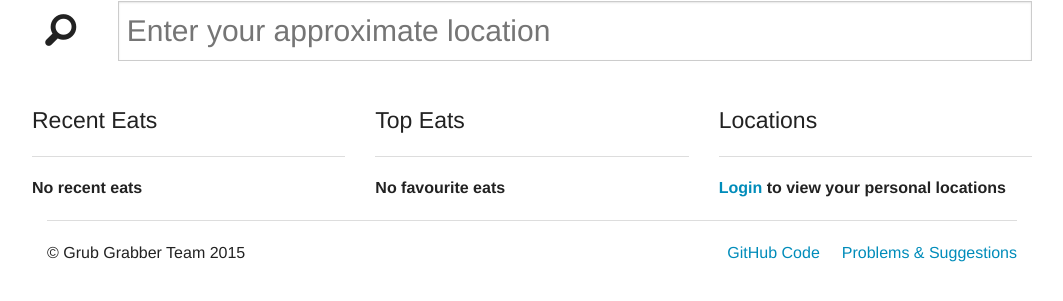
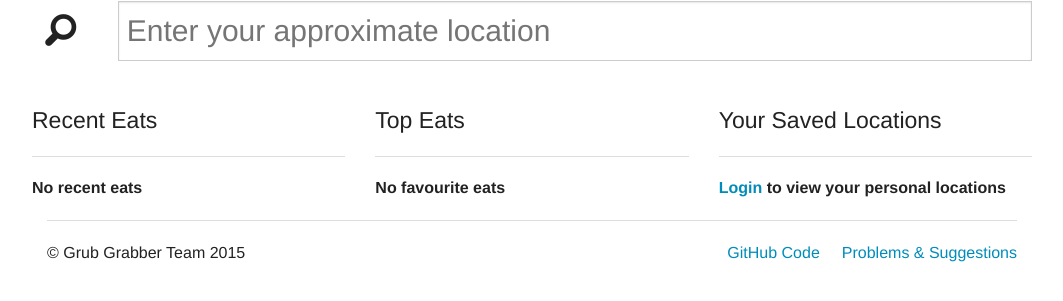
Before and after one commit to isaac-jordan/GrubGrabber, a Django app: page / in a window 1280 px wide. Shown: the part 373-674 px from the top of the page, without its empty margins (108-1171 px from the left). Run offline with Django 3.2, Linux system fonts and the light colour scheme; data that the repository does not hold is empty; some libraries are stand-ins or nearby versions.

Commit message:
Small change to index.

```diff
--- a/grubgrabber/templates/index.html
+++ b/grubgrabber/templates/index.html
@@ -26,7 +26,7 @@
   <div class="row">
     <div class="small-12 columns">
       <div class="row">
-        <div class="small-4 columns">
+        <div class="small-12 medium-6 large-4 columns">
           <h4>Recent Eats</h4><hr>
           {% if likes %}
 
@@ -42,7 +42,7 @@
 
         <!-- Log in -->
 
-        <div class="small-4 columns">
+        <div class="small-12 medium-6 large-4 columns">
           <h4>Top Eats</h4><hr>
           {% if favourites %}
 
@@ -57,8 +57,8 @@
 
         </div>
 
-        <div class="small-4 columns">
-          <h4>Locations</h4><hr>
+        <div class="small-12 medium-6 large-4 columns">
+          <h4>Your Saved Locations</h4><hr>
           {% if user.is_authenticated %}
             {% for location in locations %}
               <form action="search/" method="post">
```
